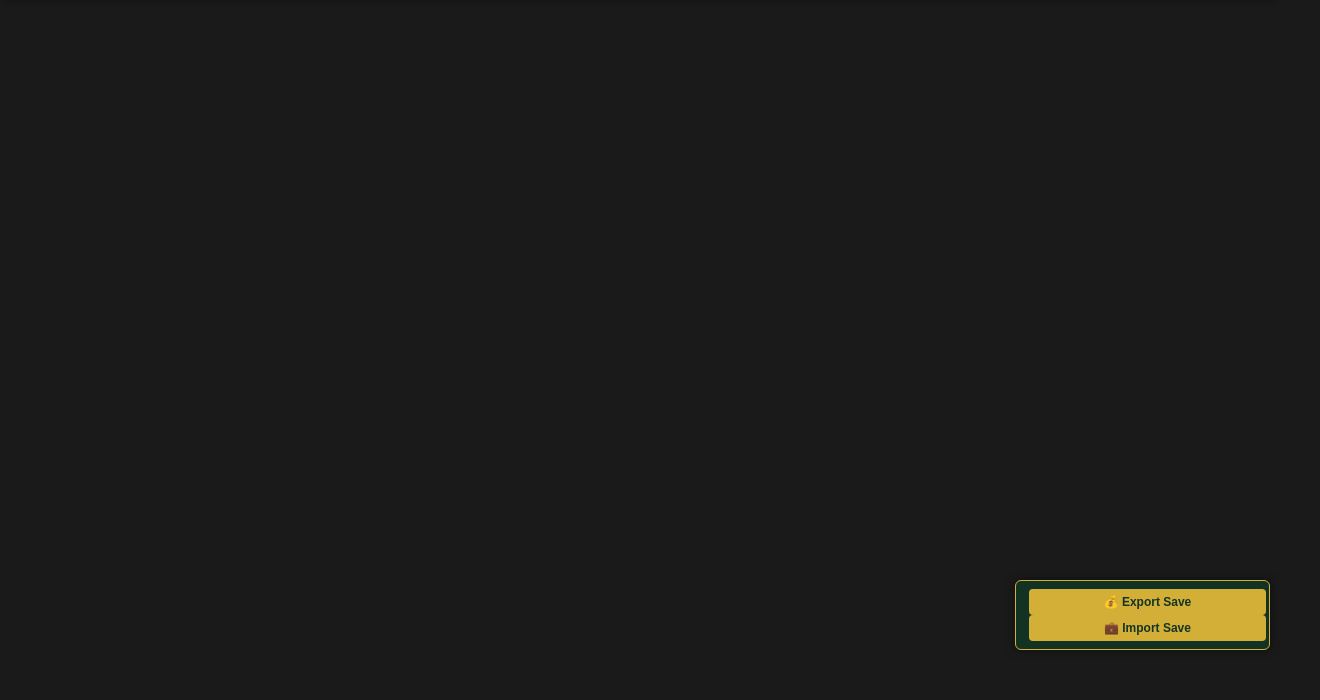
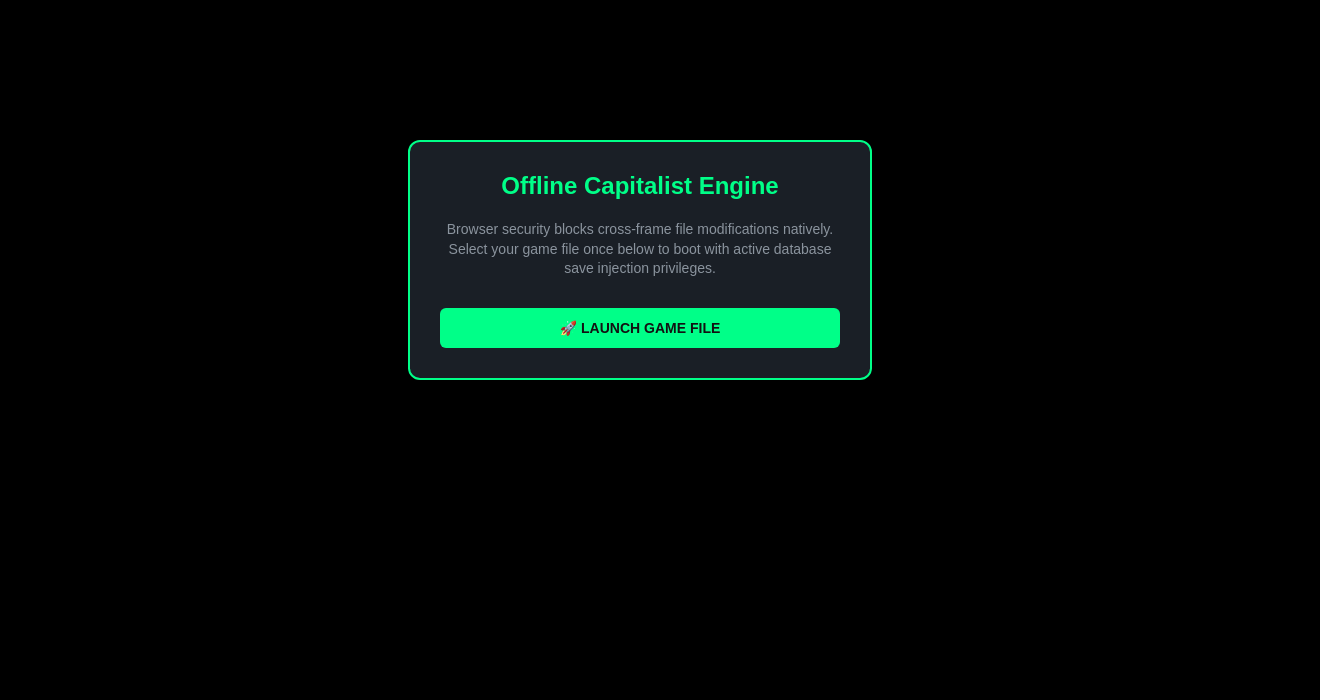
Before and after one commit to ddobkowski496/AdVenture-Capitalist, a plain HTML site: page index.html in a window 1280 px wide. Shown: the part 140-840 px from the top of the page, 1320 px wide, since content can reach past the window. After the commit the page ends 800 px from the top, so only its background shows below. Drawn offline with Linux system fonts and the light colour scheme.

Commit message:
Update index.html

```diff
--- a/index.html
+++ b/index.html
@@ -2,77 +2,77 @@
 <html lang="en">
 <head>
     <meta charset="UTF-8">
-    <title>Adventure Capitalist Offline Launcher</title>
+    <title>Offline Capitalist Save Engine</title>
     <style>
-        /* Forces the game container to fill the entire screen natively */
         body, html {
-            margin: 0; padding: 0; width: 100%; height: 100%; overflow: hidden; background: #000;
+            margin: 0; padding: 0; width: 100%; height: 100%; background: #000; color: #fff;
+            font-family: Arial, sans-serif; display: flex; flex-direction: column; justify-content: center; align-items: center;
         }
-        #gameSurface {
-            width: 100%; height: 100%; position: absolute; top: 0; left: 0; z-index: 1;
+        #bootPanel {
+            background: #1a1f26; padding: 30px; border-radius: 12px; border: 2px solid #00ff88;
+            text-align: center; box-shadow: 0 0 20px rgba(0,0,0,0.8); max-width: 400px; z-index: 10;
         }
-        /* Style for the floating transfer panel matching your exact layout */
-        #saveMenu {
-            position: fixed; bottom: 10px; right: 10px; z-index: 999999;
-            background: rgba(18, 53, 36, 0.95); padding: 8px; border-radius: 6px;
-            box-shadow: 0 0 10px rgba(0,0,0,0.5); font-family: sans-serif;
-            border: 1px solid #d4af37;
+        h2 { color: #00ff88; margin-top: 0; }
+        p { color: #8b949e; font-size: 14px; line-height: 1.4; }
+        .boot-btn {
+            background: #00ff88; color: #121212; border: none; padding: 12px 24px;
+            font-size: 14px; font-weight: bold; border-radius: 6px; cursor: pointer;
+            text-transform: uppercase; margin-top: 15px; width: 100%; box-sizing: border-box;
         }
-        #saveMenu button {
-            background: #d4af37; color: #123524; border: none; padding: 6px 12px;
-            cursor: pointer; font-size: 12px; font-weight: bold; border-radius: 4px; margin-left: 5px;
-        }
-        #saveMenu button:hover { background: #f3cf55; }
+        .boot-btn:hover { background: #33ff99; }
     </style>
 </head>
 <body>
 
-    <!-- Container where the game code will inject directly -->
-    <div id="gameSurface"></div>
-
-    <!-- Floating Save/Load Overlay -->
-    <div id="saveMenu">
-        <button id="exportSave">💰 Export Save</button>
-        <button id="importSave">💼 Import Save</button>
-        <input type="file" id="filePicker" style="display: none;" accept=".json">
+    <!-- STAGE 1: LOCAL APP BOOTSTRAPPER -->
+    <div id="bootPanel">
+        <h2>Offline Capitalist Engine</h2>
+        <p>Browser security blocks cross-frame file modifications natively. Select your game file once below to boot with active database save injection privileges.</p>
+        <input type="file" id="gamePicker" accept=".html" style="display: none;">
+        <button class="boot-btn" onclick="document.getElementById('gamePicker').click()">🚀 Launch Game File</button>
     </div>
 
     <script>
-        // === CORE SERVERLESS MOUNT ENGINE ===
-        // Fetches your game file directly using browser text streams to destroy iframe limits
-        fetch('adventure-capitalist.html')
-            .then(response => {
-                if (!response.ok) throw new Error("Could not find adventure-capitalist.html");
-                return response.text();
-            })
-            .then(htmlString => {
-                const surface = document.getElementById('gameSurface');
+        document.getElementById('gamePicker').addEventListener('change', function(e) {
+            const file = e.target.files[0];
+            if (!file) return;
 
-                // Inject the raw HTML clone game code straight onto the active page surface
-                surface.innerHTML = htmlString;
+            const reader = new FileReader();
+            reader.onload = function(evt) {
+                const rawGameCode = evt.target.result;
 
-                // Find and execute any scripts embedded within the clone game file
-                const scripts = surface.getElementsByTagName('script');
-                for (let i = 0; i < scripts.length; i++) {
-                    const freshScript = document.createElement('script');
-                    if (scripts[i].src) {
-                        freshScript.src = scripts[i].src;
-                    } else {
-                        freshScript.textContent = scripts[i].textContent;
-                    }
-                    document.body.appendChild(freshScript);
-                }
-            })
-            .catch(err => {
-                alert("Error loading target game file. Ensure 'adventure-capitalist.html' is placed in the same exact directory.");
+                // Clear setup box from DOM tree structure
+                document.getElementById('bootPanel').remove();
+
+                // Inject the entire code directly into the active tab surface execution layer
+                document.open();
+                document.write(rawGameCode);
+
+                // Construct the floating dashboard controls completely outside of a frame container
+                const menuMarkup = document.createElement('div');
+                menuMarkup.id = 'saveMenu';
+                menuMarkup.style = 'position: fixed; bottom: 10px; right: 10px; z-index: 999999; background: rgba(0, 0, 0, 0.9); padding: 8px; border-radius: 6px; box-shadow: 0 0 10px rgba(0,0,0,0.5); border: 1px solid #00ff88; font-family: sans-serif;';
+                menuMarkup.innerHTML = `
+                    <button id="exportSave" style="background: #222; color: #fff; border: 1px solid #555; padding: 6px 12px; cursor: pointer; font-size: 12px; font-weight: bold; border-radius: 4px;">⬇️ Export Save</button>
+                    <button id="importSave" style="background: #222; color: #fff; border: 1px solid #555; padding: 6px 12px; cursor: pointer; font-size: 12px; font-weight: bold; border-radius: 4px; margin-left: 5px;">⬆️ Import Save</button>
+                    <input type="file" id="filePicker" style="display: none;" accept=".json">
+                `;
+                document.body.appendChild(menuMarkup);
+
+                // Initialize internal event processing routines
+                bindSaveMechanics();
+                document.close();
+            };
+            reader.readAsText(file);
         });
 
-        // === EXPORT FEATURE ===
+        function bindSaveMechanics() {
+            // === EXPORT DATA PIPELINE ===
             document.getElementById('exportSave').addEventListener('click', () => {
                 const allData = JSON.stringify(localStorage);
 
                 if (allData === '{}' || Object.keys(localStorage).length === 0) {
-                alert('No save data found to export! Buy some businesses first.');
+                    alert('No Offline Capitalist progression metrics found to extract yet!');
                     return;
                 }
 
@@ -81,7 +81,7 @@
                 const a = document.createElement('a');
 
                 a.href = url;
-            a.download = 'adventure_capitalist_offline_save.json';
+                a.download = 'offline_capitalist_save.json';
                 document.body.appendChild(a);
                 a.click();
 
@@ -89,15 +89,12 @@
                 URL.revokeObjectURL(url);
             });
 
-        // === IMPORT FEATURE ===
+            // === IMPORT DATA PIPELINE ===
             const filePicker = document.getElementById('filePicker');
-
-        document.getElementById('importSave').addEventListener('click', () => {
-            filePicker.click();
-        });
+            document.getElementById('importSave').addEventListener('click', () => filePicker.click());
 
             filePicker.addEventListener('change', (e) => {
-            const file = e.target.files;
+                const file = e.target.files[0];
                 if (!file) return;
 
                 const reader = new FileReader();
@@ -105,24 +102,23 @@
                     try {
                         const backup = JSON.parse(evt.target.result);
 
-                    // Wipe the active memory cleanly
+                        // Vaporize localized settings instantly
                         localStorage.clear();
 
-                    // Repopulate with the values from your backup json file
+                        // Push numbers safely into the active memory path
                         for (const key in backup) {
                             localStorage.setItem(key, backup[key]);
                 }
 
-                    alert('Save imported successfully! Forcing immediate hardware redirect to commit save metrics...');
-
-                    // Hard re-route the entire screen window back onto itself to lock values in place
-                    window.location.replace(window.location.href);
+                        alert('Database synced successfully! Refreshing active game loop vectors...');
+                        window.location.reload();
                     } catch (err) {
-                    alert('Error: This file is not a valid Adventure Capitalist save package.');
+                        alert('Error: System failed to parse structural backup configuration profile metrics.');
                     }
                 };
                 reader.readAsText(file);
             });
+        }
     </script>
 </body>
 </html>
```
Lines whose indentation alone changed are shown as unchanged.
